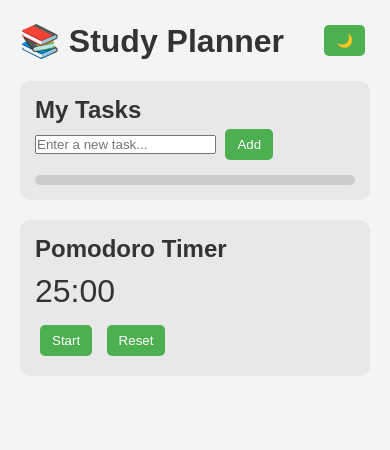
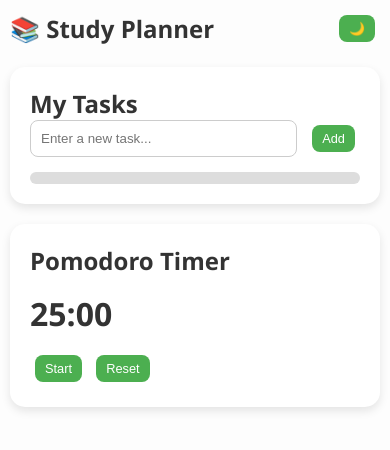
Before and after one commit to msamin-25/study-planner, a plain HTML site: page index.html in a window 390 px wide. Drawn offline with Linux system fonts and the light colour scheme.

Commit message:
Improve UI: Animation, responsive, dark mode polish

```diff
--- a/style.css
+++ b/style.css
@@ -1,74 +1,151 @@
-/* General Reset */
+/* Reset */
 * { margin: 0; padding: 0; box-sizing: border-box; }
 
+:root {
+  --bg-light: #fdfdfd;
+  --text-light: #333;
+  --card-light: #ffffff;
+
+  --bg-dark: #121212;
+  --text-dark: #f1f1f1;
+  --card-dark: #1f1f1f;
+
+  --primary: #4CAF50;
+  --secondary: #3e8e41;
+}
+
 body {
-  font-family: Arial, sans-serif;
-  background: var(--bg);
-  color: var(--text);
-  transition: 0.3s;
+  font-family: "Segoe UI", Arial, sans-serif;
+  background: var(--bg-light);
+  color: var(--text-light);
+  transition: background 0.4s, color 0.4s;
   padding: 20px;
 }
 
-:root {
-  --bg: #f4f4f4;
-  --text: #333;
-  --primary: #4CAF50;
-}
-.dark {
-  --bg: #1e1e1e;
-  --text: #f4f4f4;
+body.dark {
+  background: var(--bg-dark);
+  color: var(--text-dark);
 }
 
 header {
   display: flex;
   justify-content: space-between;
   align-items: center;
+  margin-bottom: 20px;
+}
+
+h1 {
+  font-size: 1.8rem;
+  font-weight: 700;
 }
 
 button {
   background: var(--primary);
   border: none;
-  padding: 8px 12px;
+  padding: 8px 14px;
   margin: 5px;
   cursor: pointer;
-  border-radius: 5px;
+  border-radius: 8px;
   color: white;
+  font-size: 0.9rem;
+  transition: transform 0.2s, background 0.3s;
+}
+
+button:hover {
+  transform: translateY(-2px);
+  background: var(--secondary);
 }
 
 .task-section, .timer-section {
   margin-top: 20px;
-  padding: 15px;
-  border-radius: 10px;
-  background: rgba(0,0,0,0.05);
+  padding: 20px;
+  border-radius: 15px;
+  background: var(--card-light);
+  box-shadow: 0 4px 10px rgba(0,0,0,0.1);
+  transition: background 0.4s, color 0.4s;
+}
+
+body.dark .task-section, body.dark .timer-section {
+  background: var(--card-dark);
+  box-shadow: 0 4px 15px rgba(255,255,255,0.05);
+}
+
+.task-input {
+  display: flex;
+  margin-bottom: 10px;
+}
+
+.task-input input {
+  flex: 1;
+  padding: 10px;
+  border-radius: 8px;
+  border: 1px solid #ccc;
+  margin-right: 10px;
+  outline: none;
+  transition: border 0.3s;
+}
+
+.task-input input:focus {
+  border: 1px solid var(--primary);
 }
 
 #task-list {
   list-style: none;
   margin-top: 10px;
 }
+
 #task-list li {
   display: flex;
   justify-content: space-between;
-  margin: 5px 0;
-  padding: 8px;
-  background: rgba(0,0,0,0.1);
-  border-radius: 5px;
+  align-items: center;
+  margin: 8px 0;
+  padding: 10px 15px;
+  background: rgba(0,0,0,0.05);
+  border-radius: 10px;
+  animation: fadeIn 0.3s ease-in-out;
+}
+
+body.dark #task-list li {
+  background: rgba(255,255,255,0.08);
+}
+
+#task-list li span {
+  flex: 1;
+  font-size: 1rem;
 }
 
 #progress-container {
   width: 100%;
-  background: #ccc;
-  border-radius: 5px;
-  margin-top: 10px;
-  height: 10px;
+  background: #ddd;
+  border-radius: 10px;
+  margin-top: 15px;
+  height: 12px;
+  overflow: hidden;
 }
+
 #progress-bar {
-  height: 10px;
+  height: 100%;
   width: 0;
-  background: var(--primary);
-  border-radius: 5px;
+  background: linear-gradient(90deg, var(--primary), #81c784);
+  border-radius: 10px;
+  transition: width 0.3s ease-in-out;
 }
+
 #timer {
-  font-size: 2rem;
-  margin: 10px 0;
+  font-size: 2.5rem;
+  margin: 15px 0;
+  font-weight: bold;
 }
+
+@keyframes fadeIn {
+  from { opacity: 0; transform: translateY(10px); }
+  to { opacity: 1; transform: translateY(0); }
+}
+
+/* 📱 Mobile Responsive */
+@media (max-width: 600px) {
+  body { padding: 10px; }
+  h1 { font-size: 1.5rem; }
+  button { padding: 6px 10px; font-size: 0.8rem; }
+  #timer { font-size: 2rem; }
+}
```
